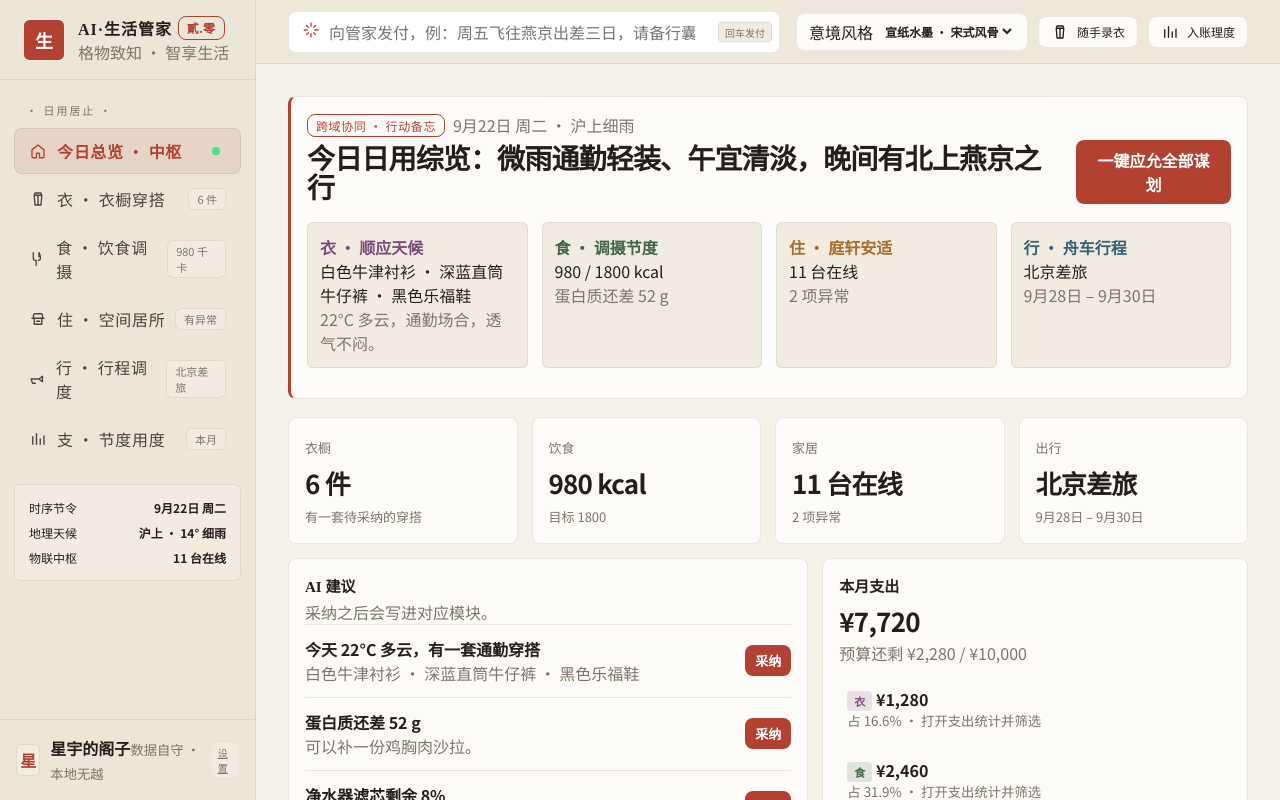
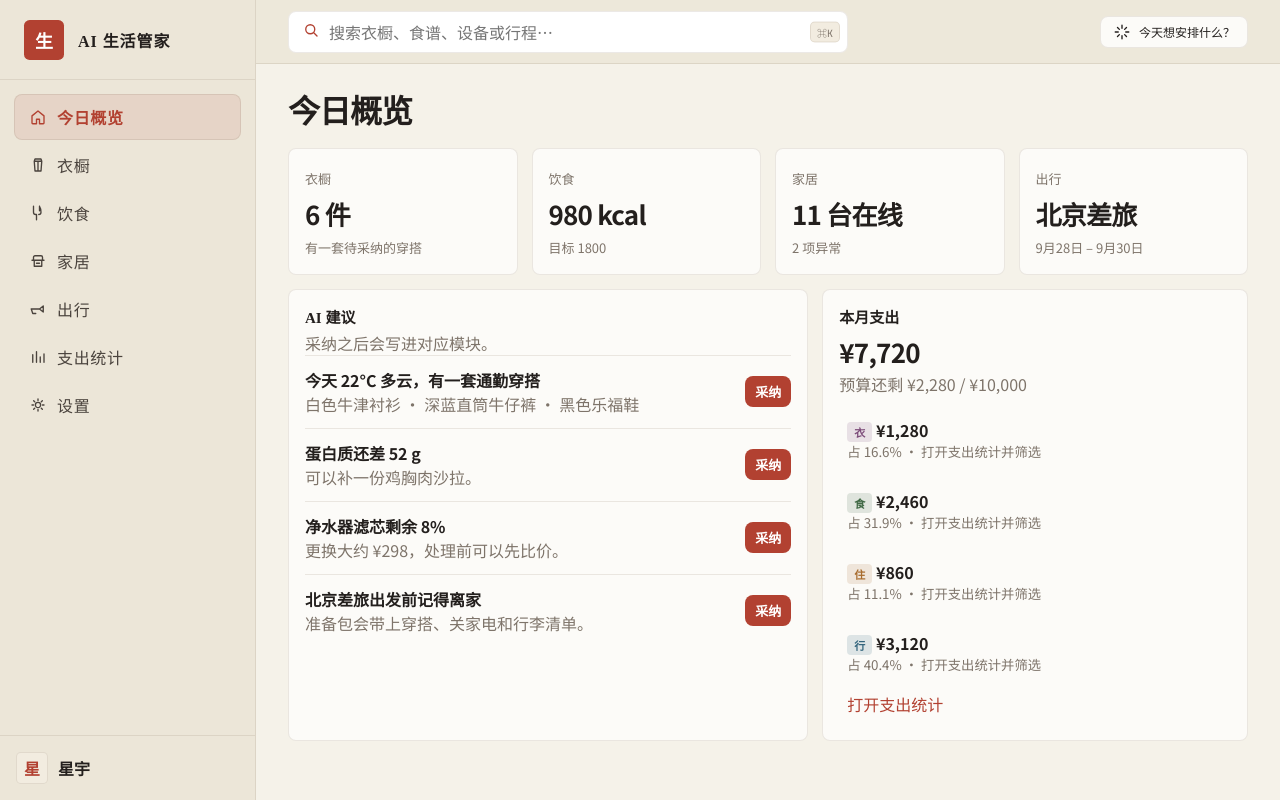
Before and after one commit to zhouStar7/ai-life, a React (Vite) app in the folder web/: page / in a window 1280 px wide. Built offline with nearby package versions, Linux system fonts and the light colour scheme.

Commit message:
style: drop chrome the product docs do not ask for
Keep the current page look, and remove decorative copy, fake import buttons, and controls that repeat the documented nav, search, and one-sentence plan.

Co-authored-by: Star7 <249050930@qq.com>

```diff
--- a/web/src/components/Shell.tsx
+++ b/web/src/components/Shell.tsx
@@ -1,6 +1,5 @@
 import { useEffect, useMemo, useState } from 'react';
 import { NavLink, Route, Routes, useLocation, useNavigate } from 'react-router-dom';
-import { todayLabel } from '../format';
 import { useStore } from '../store';
 import { DietPage } from '../pages/Diet';
 import { HomePage } from '../pages/Home';
@@ -12,21 +11,14 @@ import { WardrobePage } from '../pages/Wardrobe';
 import { Icon } from './Icon';
 import { Modal } from './ui';
 
-const THEMES = [
-  { id: 'chinese-ink', label: '宣纸水墨 · 宋式风骨' },
-  { id: 'chinese-zen', label: '玄墨松青 · 现代禅意' },
-  { id: 'mono-minimal', label: '纯粹纯白 · 无彩极简' },
-  { id: 'slate-teal', label: '深色极客 · 质感微光' },
-  { id: 'warm-nordic', label: '北欧原木 · 暖白温润' },
-];
-
 const NAV = [
-  { to: '/', label: '今日总览 · 中枢', icon: 'overview' as const, page: 'overview' },
-  { to: '/wardrobe', label: '衣 · 衣橱穿搭', icon: 'wardrobe' as const, page: 'wardrobe' },
-  { to: '/diet', label: '食 · 饮食调摄', icon: 'diet' as const, page: 'diet' },
-  { to: '/home', label: '住 · 空间居所', icon: 'home' as const, page: 'home' },
-  { to: '/travel', label: '行 · 行程调度', icon: 'travel' as const, page: 'travel' },
-  { to: '/spending', label: '支 · 节度用度', icon: 'spending' as const, page: 'spending' },
+  { to: '/', label: '今日概览', icon: 'overview' as const, page: 'overview' },
+  { to: '/wardrobe', label: '衣橱', icon: 'wardrobe' as const, page: 'wardrobe' },
+  { to: '/diet', label: '饮食', icon: 'diet' as const, page: 'diet' },
+  { to: '/home', label: '家居', icon: 'home' as const, page: 'home' },
+  { to: '/travel', label: '出行', icon: 'travel' as const, page: 'travel' },
+  { to: '/spending', label: '支出统计', icon: 'spending' as const, page: 'spending' },
+  { to: '/settings', label: '设置', icon: 'settings' as const, page: 'settings' },
 ];
 
 export function Shell() {
@@ -38,17 +30,14 @@ export function Shell() {
   const [aiSeed, setAiSeed] = useState('');
   const [omni, setOmni] = useState('');
   const [omniOpen, setOmniOpen] = useState(false);
-  const [theme, setTheme] = useState(() => localStorage.getItem('ai_life_theme') || 'chinese-ink');
-  const title = NAV.find((item) => item.to === location.pathname)?.label ?? '设置';
+  const title = NAV.find((item) => item.to === location.pathname)?.label ?? '今日概览';
   const page = location.pathname === '/' ? 'overview' : location.pathname.slice(1);
-  const kcal = store.meals.reduce((sum, meal) => sum + meal.kcal, 0);
 
   useEffect(() => {
     document.title = `${title} · AI Life`;
-    document.documentElement.dataset.theme = theme;
+    document.documentElement.dataset.theme = 'chinese-ink';
     document.documentElement.dataset.page = page === 'settings' ? 'overview' : page;
-    localStorage.setItem('ai_life_theme', theme);
-  }, [page, theme, title]);
+  }, [page, title]);
 
   useEffect(() => {
     const onKey = (event: KeyboardEvent) => {
@@ -73,21 +62,18 @@ export function Shell() {
     return all.filter((item) => `${item.title} ${item.meta} ${item.kind}`.toLowerCase().includes(q)).slice(0, 6);
   }, [omni, store.devices, store.items, store.recipes, store.trips]);
 
-  const counts: Record<string, string> = {
-    wardrobe: `${store.items.length} 件`,
-    diet: `${kcal} 千卡`,
-    home: store.devices.some((device) => device.offline) ? '有异常' : '安适',
-    travel: store.trips.find((trip) => trip.status === '即将开始')?.title ?? '无行程',
-    spending: '本月',
-  };
+  function openArrange() {
+    setAiSeed('');
+    setAiOpen(true);
+  }
 
-  function sendOmni() {
-    const value = omni.trim();
-    if (!value) return;
-    setAiSeed(value);
-    setAiOpen(true);
+  function goFirstHit() {
+    const hit = hits[0];
+    if (!hit) return;
+    setOmniOpen(false);
     setOmni('');
-    setOmniOpen(false);
+    setNavOpen(false);
+    navigate(hit.href);
   }
 
   return (
@@ -97,51 +83,36 @@ export function Shell() {
         <div>
           <div className="brand">
             <span className="seal-mark">生</span>
-            <div>
-              <div className="brand-name">AI·生活管家 <span className="seal">貳.零</span></div>
-              <p>格物致知 · 智享生活</p>
-            </div>
+            <div className="brand-name">AI 生活管家</div>
           </div>
           <nav className="nav-block">
-            <div className="nav-label">· 日用居止 ·</div>
             {NAV.map((item) => (
               <NavLink key={item.to} to={item.to} end={item.to === '/'} className={({ isActive }) => (isActive ? 'nav-link active' : 'nav-link')} onClick={() => setNavOpen(false)}>
                 <span className="left"><Icon name={item.icon} />{item.label}</span>
-                {item.page === 'overview' ? <i className="dot" /> : <span className="nav-count">{counts[item.page]}</span>}
               </NavLink>
             ))}
           </nav>
-          <div className="side-meta">
-            <div><span>时序节令</span><strong>{todayLabel()}</strong></div>
-            <div><span>地理天候</span><strong>沪上 · 14° 细雨</strong></div>
-            <div><span>物联中枢</span><strong>{store.devices.filter((device) => !device.offline).length} 台在线</strong></div>
-          </div>
         </div>
         <div className="user">
           <div className="user-id">
             <span className="avatar">星</span>
-            <div>
-              <strong>星宇的阁子</strong>
-              <small>数据自守 · 本地无越</small>
-            </div>
+            <strong>星宇</strong>
           </div>
-          <NavLink to="/settings" className="priv">设置</NavLink>
         </div>
       </aside>
       <div className="workspace">
         <header className="top">
           <button type="button" className="nav-toggle" aria-label="打开菜单" onClick={() => setNavOpen(true)}><Icon name="menu" /></button>
-          <form className="omni" onSubmit={(event) => { event.preventDefault(); sendOmni(); }}>
-            <span className="spark"><Icon name="spark" /></span>
+          <form className="omni" onSubmit={(event) => { event.preventDefault(); goFirstHit(); }}>
+            <span className="spark"><Icon name="search" /></span>
             <input
               id="omniInput"
-              data-testid="open-ai"
-              placeholder="向管家发付，例：周五飞往燕京出差三日，请备行囊"
+              placeholder="搜索衣橱、食谱、设备或行程…"
               value={omni}
               onChange={(event) => { setOmni(event.target.value); setOmniOpen(true); }}
               onFocus={() => setOmniOpen(true)}
             />
-            <kbd>回车发付</kbd>
+            <kbd>⌘K</kbd>
             {omniOpen && hits.length > 0 ? (
               <div className="hits-pop">
                 {hits.map((hit) => (
@@ -154,14 +125,7 @@ export function Shell() {
             ) : null}
           </form>
           <div className="top-tools">
-            <label className="theme-switch">
-              <span>意境风格</span>
-              <select aria-label="意境风格" value={theme} onChange={(event) => setTheme(event.target.value)}>
-                {THEMES.map((item) => <option key={item.id} value={item.id}>{item.label}</option>)}
-              </select>
-            </label>
-            <button type="button" className="quick" onClick={() => navigate('/wardrobe')}><Icon name="wardrobe" /><span>随手录衣</span></button>
-            <button type="button" className="quick" data-testid="open-search" onClick={() => navigate('/spending')}><Icon name="spending" /><span>入账理度</span></button>
+            <button type="button" className="quick" data-testid="open-ai" onClick={openArrange}><Icon name="spark" /><span>今天想安排什么？</span></button>
           </div>
         </header>
         <div className="viewport">
@@ -246,7 +210,7 @@ function AiModal({ seed, onClose, onOpen }: { seed: string; onClose: () => void;
   }, []);
 
   return (
-    <Modal title="AI 管家领命 · 跨域协同已拟定" onClose={onClose}>
+    <Modal title="今天想安排什么？" onClose={onClose}>
       <form onSubmit={(event) => { event.preventDefault(); submit(text); }}>
         <textarea rows={3} autoFocus placeholder="比如：出差前帮我准备一下" value={text} onChange={(event) => setText(event.target.value)} />
         <div className="pills" style={{ marginTop: 10 }}>
--- a/web/src/index.css
+++ b/web/src/index.css
@@ -549,7 +549,7 @@ html[data-page="spending"] .tag-行 { background: rgba(96, 165, 250, 0.12); colo
   .scrim { position: fixed; inset: 0; background: rgba(0, 0, 0, 0.45); z-index: 25; border: 0; }
   .nav-toggle { display: inline-flex; }
   .top, .viewport { padding-left: 16px; padding-right: 16px; }
-  .top-tools .quick span, .theme-switch span { display: none; }
+  .quick span { display: inline; }
   .form-grid { grid-template-columns: 1fr; }
   .page-head { flex-direction: column; align-items: flex-start; }
   .display { font-size: 36px; }
--- a/web/src/pages/Diet.tsx
+++ b/web/src/pages/Diet.tsx
@@ -31,11 +31,8 @@ export function DietPage() {
   return (
     <>
       <header className="page-head">
-        <div>
-          <p className="kicker">AI Life · 食</p>
-          <h1 className="display" style={{ fontSize: 36 }}>今天的餐桌</h1>
-        </div>
-        <button type="button" className="btn" data-testid="add-meal" onClick={() => setEditor('new')}>拍餐录入</button>
+        <h1 className="display" style={{ fontSize: 32 }}>饮食</h1>
+        <button type="button" className="btn" data-testid="add-meal" onClick={() => setEditor('new')}>添加餐次</button>
       </header>
       <div className="layout-2">
         <section className="stack">
--- a/web/src/pages/Overview.tsx
+++ b/web/src/pages/Overview.tsx
@@ -1,5 +1,5 @@
 import { useNavigate } from 'react-router-dom';
-import { monthExpenses, share, sumAmount, todayLabel, yuan } from '../format';
+import { monthExpenses, share, sumAmount, yuan } from '../format';
 import { useStore } from '../store';
 import { SPEND_TAGS } from '../types';
 export function OverviewPage() {
@@ -14,7 +14,6 @@ export function OverviewPage() {
   const online = store.devices.filter((device) => !device.offline).length;
   const abnormal = store.alerts.filter((alert) => !alert.handled && alert.level === '高').length + store.devices.filter((device) => device.offline).length;
   const upcoming = store.trips.find((trip) => trip.status === '即将开始') ?? store.trips[0];
-  const recent = [...month].sort((a, b) => b.date.localeCompare(a.date)).slice(0, 4);
 
   const tips = [
     {
@@ -49,42 +48,9 @@ export function OverviewPage() {
 
   return (
     <>
-      <article className="card hero">
-        <div className="page-head">
-          <div>
-            <div style={{ display: 'flex', gap: 8, alignItems: 'center', marginBottom: 8 }}>
-              <span className="seal">跨域协同 · 行动备忘</span>
-              <span className="muted">{todayLabel()} · 沪上细雨</span>
-            </div>
-            <h1 className="display" style={{ fontSize: 28 }}>今日日用综览：微雨通勤轻装、午宜清淡，晚间有北上燕京之行</h1>
-          </div>
-          <button type="button" className="btn" data-testid="adopt-cross" disabled={store.adoptedTips.includes('cross')} onClick={store.executeCrossPlan}>
-            {store.adoptedTips.includes('cross') ? '已应允' : '一键应允全部谋划'}
-          </button>
-        </div>
-        <div className="matrix">
-          <div className="inner">
-            <strong style={{ color: 'var(--tag-cloth)' }}>衣 · 顺应天候</strong>
-            <p>{store.suggestion.title}</p>
-            <p className="muted">{store.suggestion.reason}</p>
-          </div>
-          <div className="inner">
-            <strong style={{ color: 'var(--tag-food)' }}>食 · 调摄节度</strong>
-            <p>{kcal} / {store.targets.kcal || '—'} kcal</p>
-            <p className="muted">{gap > 0 ? `蛋白质还差 ${gap} g` : '蛋白质已达标'}</p>
-          </div>
-          <div className="inner">
-            <strong style={{ color: 'var(--tag-home)' }}>住 · 庭轩安适</strong>
-            <p>{online} 台在线</p>
-            <p className="muted">{abnormal > 0 ? `${abnormal} 项异常` : '安居无虞'}</p>
-          </div>
-          <div className="inner">
-            <strong style={{ color: 'var(--tag-travel)' }}>行 · 舟车行程</strong>
-            <p>{upcoming?.title ?? '暂无行程'}</p>
-            <p className="muted">{upcoming?.dateLabel ?? '可以新建一趟'}</p>
-          </div>
-        </div>
-      </article>
+      <header className="page-head">
+        <h1 className="display" style={{ fontSize: 32 }}>今日概览</h1>
+      </header>
       <section className="grid-4">
         <button type="button" className="card stat link-card" onClick={() => navigate('/wardrobe')}>
           <span>衣橱</span>
@@ -141,19 +107,6 @@ export function OverviewPage() {
         </article>
       </section>
 
-      <article className="card">
-        <h2>最近流水</h2>
-        {recent.length === 0 ? <p className="empty">这个月还没有流水。</p> : recent.map((item) => (
-          <button type="button" className="txn" key={item.id} onClick={() => navigate(`/spending?tag=${encodeURIComponent(item.tag)}`)}>
-            <span className={`tag tag-${item.tag}`}>{item.tag}</span>
-            <div>
-              <strong>{item.merchant}</strong>
-              <p className="muted">{item.date.slice(5)} · {item.note}</p>
-            </div>
-            <strong>{yuan(item.amount)}</strong>
-          </button>
-        ))}
-      </article>
     </>
   );
 }
--- a/web/src/pages/Settings.tsx
+++ b/web/src/pages/Settings.tsx
@@ -17,15 +17,10 @@ export function SettingsPage() {
     <div className="settings">
       <header className="page-head">
         <div>
-          <p className="kicker">AI Life · 设置</p>
-          <h1 className="display" style={{ fontSize: 32 }}>阁中偏好</h1>
-          <p className="muted">预算和数据来源留在这里。意境风格在顶栏切换。</p>
+          <h1 className="display" style={{ fontSize: 32 }}>设置</h1>
+          <p className="muted">预算和数据来源留在这里。</p>
         </div>
       </header>
-      <article className="card">
-        <h2>账号</h2>
-        <p style={{ marginTop: 8 }}>星宇 · 当前为本地演示，没有登录。</p>
-      </article>
       <article className="card">
         <h2>月预算</h2>
         <p className="muted">支出统计和各模块预算条会读这里的数字。</p>
@@ -50,26 +45,6 @@ export function SettingsPage() {
         <div className="toggle-row"><span>智能家居</span><span className="chip">演示数据</span></div>
         <p className="muted">真实账单和设备对接不在这一期。</p>
       </article>
-      <article className="card">
-        <h2>通知</h2>
-        <Notice label="穿搭提醒" name="outfit" />
-        <Notice label="预算提醒" name="budget" />
-        <Notice label="设备异常" name="device" />
-      </article>
-      <article className="card">
-        <h2>主题</h2>
-        <p style={{ marginTop: 8 }}>青绿 · 当前唯一主题</p>
-      </article>
     </div>
   );
 }
-
-function Notice({ label, name }: { label: string; name: 'outfit' | 'budget' | 'device' }) {
-  const store = useStore();
-  return (
-    <label className="toggle-row">
-      <span>{label}</span>
-      <input type="checkbox" checked={store.notices[name]} onChange={(event) => store.setNotice(name, event.target.checked)} />
-    </label>
-  );
-}
--- a/web/src/pages/Spending.tsx
+++ b/web/src/pages/Spending.tsx
@@ -39,13 +39,10 @@ export function SpendingPage() {
     <>
       <header className="page-head">
         <div>
-          <p className="kicker">AI Life · Finance</p>
-          <h1 className="display" style={{ fontSize: 28 }}>支出仪表盘 · 2026 年 9 月</h1>
+          <h1 className="display" style={{ fontSize: 32 }}>支出统计</h1>
+          <p className="muted">2026 年 9 月</p>
         </div>
-        <div className="row-actions">
-          <button type="button" className="btn-ghost" onClick={() => setAdding(true)}>导入账单</button>
-          <button type="button" className="btn" data-testid="add-expense" onClick={() => setAdding(true)}>记一笔</button>
-        </div>
+        <button type="button" className="btn" data-testid="add-expense" onClick={() => setAdding(true)}>记一笔</button>
       </header>
       <section className="grid-4">
         <article className="card kpi"><span>本月总支出</span><strong>{yuan(total)}</strong></article>
@@ -185,7 +182,7 @@ function ExpenseModal({ onClose }: { onClose: () => void }) {
 
   return (
     <Modal title="记一笔" onClose={onClose}>
-      <p className="muted">账单导入还没接通，先手动记。统计页只汇总 2026 年 9 月。</p>
+      <p className="muted">统计页只汇总 2026 年 9 月。</p>
       <form onSubmit={(event) => { event.preventDefault(); save(); }} style={{ marginTop: 12 }}>
         <div className="form-grid">
           <Field label="模块">
--- a/web/src/pages/Travel.tsx
+++ b/web/src/pages/Travel.tsx
@@ -12,14 +12,8 @@ export function TravelPage() {
   return (
     <>
       <header className="page-head">
-        <div>
-          <p className="kicker">AI Life · Travel</p>
-          <h1 className="display">行<br />·<br />出行</h1>
-        </div>
-        <div className="row-actions">
-          <button type="button" className="btn" data-testid="new-trip" onClick={() => setCreating(true)}>新建行程</button>
-          <button type="button" className="btn-ghost" onClick={() => setCreating(true)}>导入订单</button>
-        </div>
+        <h1 className="display" style={{ fontSize: 32 }}>出行</h1>
+        <button type="button" className="btn" data-testid="new-trip" onClick={() => setCreating(true)}>新建行程</button>
       </header>
       {store.trips.length === 0 || !trip ? (
         <div className="stack">
@@ -119,7 +113,6 @@ function TripModal({ onClose }: { onClose: () => void }) {
         <button type="button" className="pill" onClick={() => applyTemplate('weekend')}>周末模板</button>
         <button type="button" className="pill" onClick={() => applyTemplate('work')}>出差模板</button>
       </div>
-      <p className="muted">订单导入还没接通，可以先用模板或手写。</p>
       <form onSubmit={(event) => { event.preventDefault(); if (!draft.title.trim()) return; store.addTrip({ ...draft, title: draft.title.trim(), dateLabel: draft.dateLabel.trim() || '日期待定' }); onClose(); }}>
         <div className="form-grid" style={{ marginTop: 12 }}>
           <Field label="名称" wide><input autoFocus required value={draft.title} onChange={(event) => setDraft({ ...draft, title: event.target.value })} /></Field>
--- a/web/src/pages/Wardrobe.tsx
+++ b/web/src/pages/Wardrobe.tsx
@@ -23,14 +23,8 @@ export function WardrobePage() {
   return (
     <>
       <header className="page-head">
-        <div>
-          <p className="kicker">AI Life · 衣橱卷</p>
-          <h1 className="display">本周衣橱</h1>
-        </div>
-        <div style={{ textAlign: 'right' }}>
-          <p className="display" style={{ fontSize: 36 }}>{store.items.length} <span style={{ fontSize: 14, fontWeight: 400 }}>件单品</span></p>
-          <button type="button" className="btn" data-testid="add-item" onClick={() => setEditor('new')}>拍照录入</button>
-        </div>
+        <h1 className="display" style={{ fontSize: 32 }}>衣橱</h1>
+        <button type="button" className="btn" data-testid="add-item" onClick={() => setEditor('new')}>添加单品</button>
       </header>
       <div className="layout-2">
         <section>
@@ -48,13 +42,8 @@ export function WardrobePage() {
             <div className="card">
               <Empty
                 title="衣橱还是空的"
-                desc="可以手动记一件，或从相册导入。演示里拍照会转到手动添加。"
-                action={
-                  <>
-                    <button type="button" className="btn" onClick={() => setEditor('new')}>手动添加</button>
-                    <button type="button" className="btn-ghost" onClick={() => setEditor('new')}>拍照导入</button>
-                  </>
-                }
+                desc="先添加一件单品，分类、颜色和场合可以一起记下。"
+                action={<button type="button" className="btn" onClick={() => setEditor('new')}>添加单品</button>}
               />
             </div>
           ) : visible.length === 0 ? (
@@ -104,7 +93,6 @@ export function WardrobePage() {
                 </div>
               </>
             )}
-            <button type="button" className="btn-text" onClick={store.toggleWeather}>{store.weatherOn ? '模拟无天气' : '恢复天气'}</button>
           </article>
           <SpendCard tag="衣" label="本月衣类支出" />
           <article className="card">
```
Also changed, not shown: web/src/pages/Home.tsx (+3 -11 lines).
